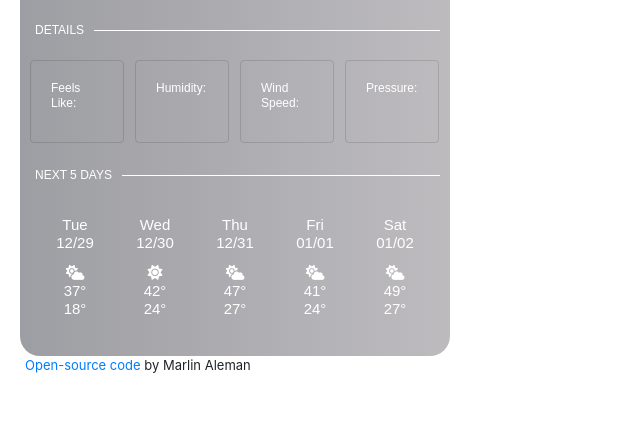
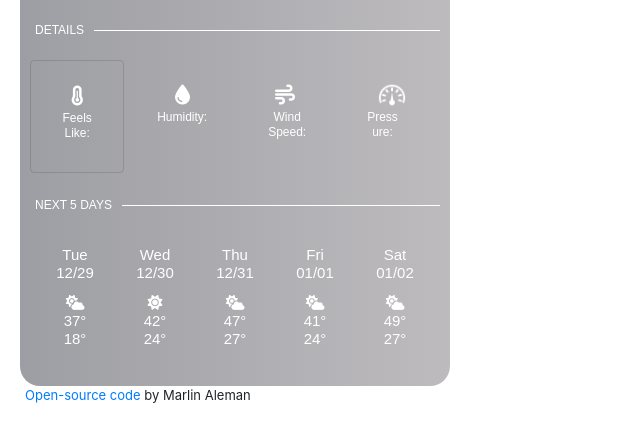
Before and after one commit to Marlieag/weather-app, a website built with Parcel: page index.html in a window 1280 px wide. Shown: the part 305-746 px from the top of the page, without its empty margins (0-640 px from the left). Built offline with nearby package versions, Linux system fonts and the light colour scheme; no server answers.

Commit message:
Added detail icons

```diff
--- a/index.html
+++ b/index.html
@@ -113,7 +113,10 @@
     <div class="col-sm-3">
         <div class="card h-100 text-start-white bg-transparent" style="width: 5.9rem;">
           <div class="card-body">
-      <h6 class="card-title text-start" id="feels">
+            <span class="thermometer">
+              <i class="fas fa-thermometer-three-quarters"></i>
+            </span>
+      <h6 class="card-title text-center" id="feels">
         Feels Like:
       </h6>
     </div>
@@ -121,9 +124,13 @@
     </div>
 
     <div class="col-sm-3">
-      <div class="card h-100 text-white bg-transparent" style="width: 5.9rem;">
+      <div class="card h-100 text-white bg-transparent border-0" style="width: 5.9rem;">
         <div class="card-body">
-       <h6 class="card-title" id="currentH">
+          <span class="humidity-icon">
+        <i class="fas fa-tint"></i>
+          </span>
+       <h6 class="card-title text-center" id="currentH">
+
           Humidity:
        </h6>
     </div>
@@ -132,9 +139,12 @@
 
 
     <div class="col-sm-3">
-      <div class="card h-100 text-white bg-transparent" style="width: 5.9rem;">
+      <div class="card h-100 text-white bg-transparent border-0" style="width: 5.9rem;">
         <div class="card-body">
-          <h6 class="card-title" id= "currentW">
+            <span class="wind-icon">
+              <i class="fas fa-wind"></i>
+            </span>
+          <h6 class="card-title text-center" id= "currentW">
             Wind Speed:
           </h6>
     </div>
@@ -142,9 +152,12 @@
     </div>
 
     <div class="col-sm-3">
-      <div class="card h-100 text-white bg-transparent" style="width: 5.9rem;">
+      <div class="card h-100 text-white bg-transparent border-0 style="width: 5.9rem;">
         <div class="card-body">
-          <h6 id="currentP">
+          <span class="pressure-icon">
+            <img src="pressure-icon.png" alt="pressure icon" width="30px"/>
+          </span>
+          <h6 class="card-title text-center" id="currentP">
               Pressure:
           </h6>
     </div>
--- a/src/styles.css
+++ b/src/styles.css
@@ -33,7 +33,7 @@ h2 {
   text-align: center;
   position: relative;
   top: -40px;
-  left: -20px;
+  left: -15px;
 }
 h3 {
   font-size: 18px;
@@ -110,6 +110,25 @@ h6 {
   padding: 10px 30px 15px 10px;
   display: block;
 }
+.thermometer {
+  position: relative;
+  left: 20px;
+  font-size: 20px;
+}
+.wind-icon {
+  position: relative;
+  left: 15px;
+  font-size: 20px;
+}
+.humidity-icon {
+  position: relative;
+  left: 20px;
+  font-size: 20px;
+}
+.pressure-icon {
+  position: relative;
+  left: 12px;
+}
 .currentH {
   display: block;
   color: black;
```
Also changed, not shown: pressure-icon.png (added).
